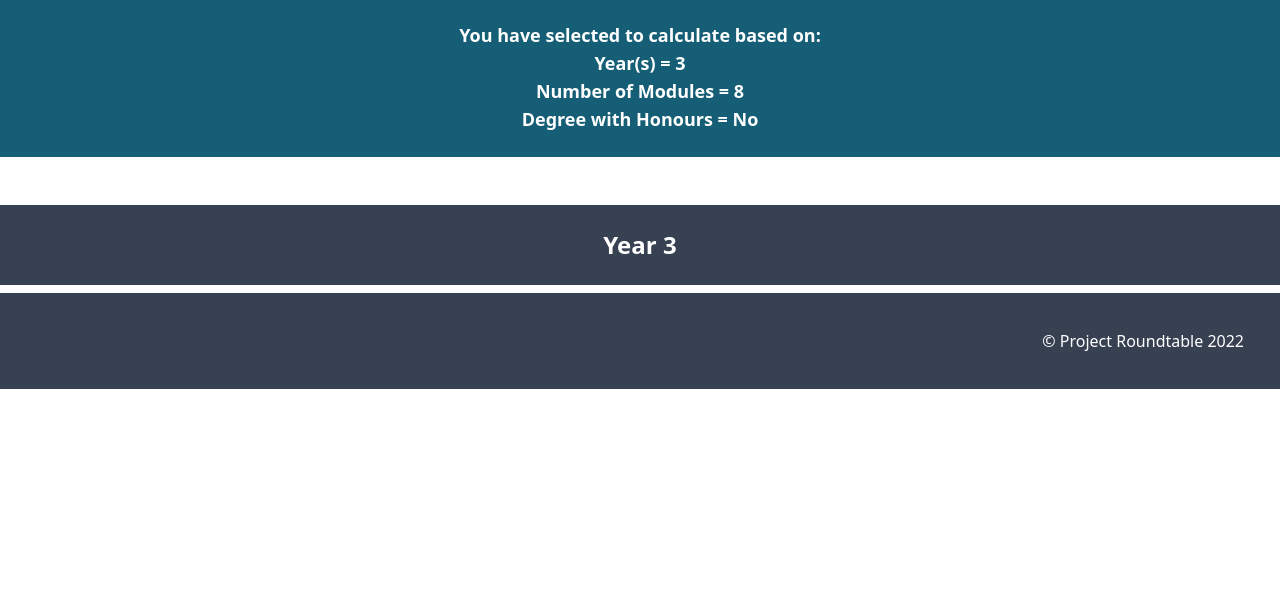
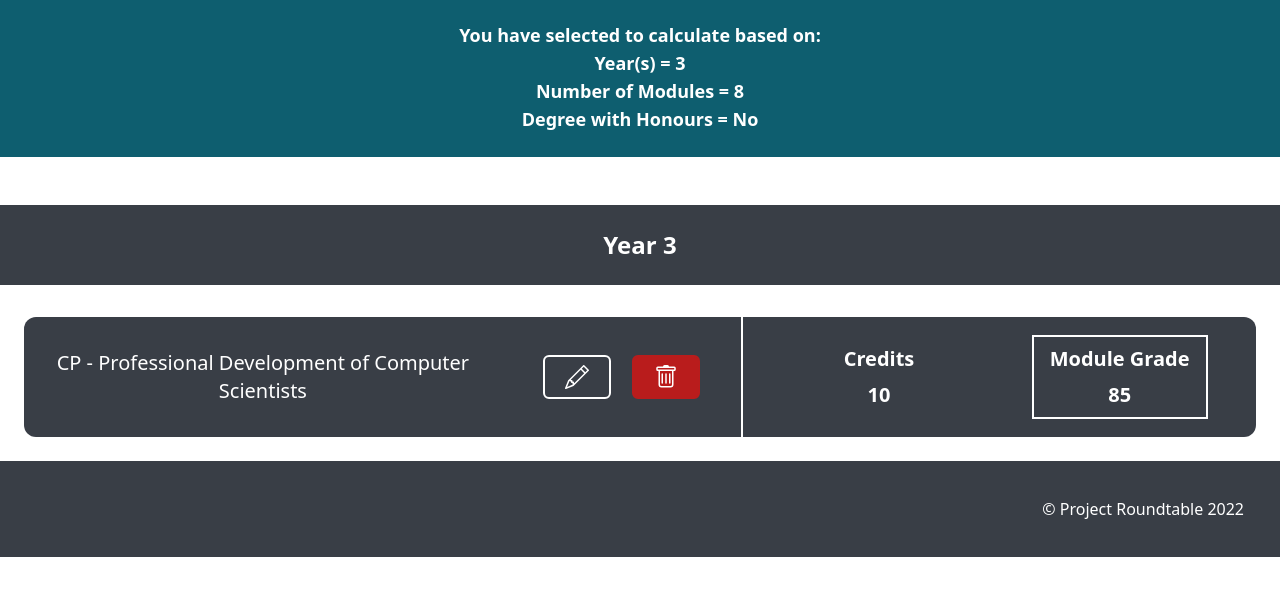
Before and after one commit to LJSkinner/Uni-Stirling-Grade-Calculator-Website, a website: page src/honours-calculator.html in a window 1280 px wide. Shown: the part 199-794 px from the top of the page. Drawn offline with nearby package versions, Linux system fonts and the light colour scheme.

Commit message:
feat(undergrad): add sample module

```diff
--- a/src/honours-calculator.html
+++ b/src/honours-calculator.html
@@ -58,6 +58,55 @@
 
         <section id="1-year-calc" class="pt-12">
             <h2 class="text-2xl bg-gray-700 font-semibold p-6 mb-2">Year 3</h1>
+            <!--Holds the modules and predominance checker for year 4-->
+            <div id="year-4-content" class="flex flex-row flex-wrap w-full">
+                <!--Contains the modules added for Year 4-->
+                <section id="modules" class="text-xl basis-full 2xl:basis-7/12">
+                    <!--Contains a single module and all of it's content, the sizing still needs adjusted but this is the initial look-->
+                    <div id="module-container" class="bg-gray-700 rounded-xl m-6">
+                        <div class="flex flex-row">
+                            <!--Contains module title and edit/delete buttons-->
+                            <div class="basis-full md:basis-2/3 md:border-r-2 md:border-r-white lg:basis-7/12">
+                                <div class="grid grid-cols-12 py-4">
+                                    <div class="col-span-12 lg:col-span-8">
+                                        <h3 id="moduleTitle" class="p-4 text-ellipsis">CP - Professional Development of Computer Scientists</h1>
+                                    </div>
+
+                                    <!--The icons in the buttons below are temporary and may be moved/changed-->
+                                    <div class="my-auto col-span-12 lg:col-span-4 space-x-4">
+                                        <button id="editModule" class="border-2 border-white hover:bg-white hover:text-black px-5 py-2 rounded-md">
+                                            <svg xmlns="http://www.w3.org/2000/svg" fill="currentColor" class="w-6 h-6" viewBox="0 0 16 16">
+                                            <path d="M12.146.146a.5.5 0 0 1 .708 0l3 3a.5.5 0 0 1 0 .708l-10 10a.5.5 0 0 1-.168.11l-5 2a.5.5 0 0 1-.65-.65l2-5a.5.5 0 0 1 .11-.168l10-10zM11.207 2.5 13.5 4.793 14.793 3.5 12.5 1.207 11.207 2.5zm1.586 3L10.5 3.207 4 9.707V10h.5a.5.5 0 0 1 .5.5v.5h.5a.5.5 0 0 1 .5.5v.5h.293l6.5-6.5zm-9.761 5.175-.106.106-1.528 3.821 3.821-1.528.106-.106A.5.5 0 0 1 5 12.5V12h-.5a.5.5 0 0 1-.5-.5V11h-.5a.5.5 0 0 1-.468-.325z"/>
+                                            </svg>
+                                        </button>
+                                        <button id="deleteModule" class="border-2 border-red-700 bg-red-700 hover:bg-red-600 px-5 py-2 rounded-md">
+                                            <svg xmlns="http://www.w3.org/2000/svg" fill="currentColor" class="w-6 h-6" viewBox="0 0 16 16">
+                                            <path d="M5.5 5.5A.5.5 0 0 1 6 6v6a.5.5 0 0 1-1 0V6a.5.5 0 0 1 .5-.5zm2.5 0a.5.5 0 0 1 .5.5v6a.5.5 0 0 1-1 0V6a.5.5 0 0 1 .5-.5zm3 .5a.5.5 0 0 0-1 0v6a.5.5 0 0 0 1 0V6z"/>
+                                            <path fill-rule="evenodd" d="M14.5 3a1 1 0 0 1-1 1H13v9a2 2 0 0 1-2 2H5a2 2 0 0 1-2-2V4h-.5a1 1 0 0 1-1-1V2a1 1 0 0 1 1-1H6a1 1 0 0 1 1-1h2a1 1 0 0 1 1 1h3.5a1 1 0 0 1 1 1v1zM4.118 4 4 4.059V13a1 1 0 0 0 1 1h6a1 1 0 0 0 1-1V4.059L11.882 4H4.118zM2.5 3V2h11v1h-11z"/>
+                                            </svg>
+                                        </button>
+                                    </div>
+                                </div>
+                            </div>
+
+                            <!--Displays module credits and overall module grade, only visible on md or larger screens-->
+                            <div class="hidden md:inline-block md:basis-1/3 lg:basis-5/12">
+                                <div class="grid grid-cols-2 h-full place-items-center px-4">
+                                    <!--TODO(LUKE) - Do you prefer these with or without the borders?-->
+                                    <div class="space-y-2 font-semibold">
+                                        <p class="pt-2">Credits</p>
+                                        <p id="moduleCredits" class="pb-2">10</p>
+                                    </div>
+                                    <div class="space-y-2 font-semibold border-2 border-white px-4">
+                                        <p class="pt-2">Module Grade</p>
+                                        <p id="moduleCredits" class="pb-2">85</p>
+                                    </div>
+                                </div>
+                            </div>
+                        </div>
+                    </div>
+                </section>
+            </div>
         </section>
       </main>
 
```
Also changed, not shown: src/css/main.css.
